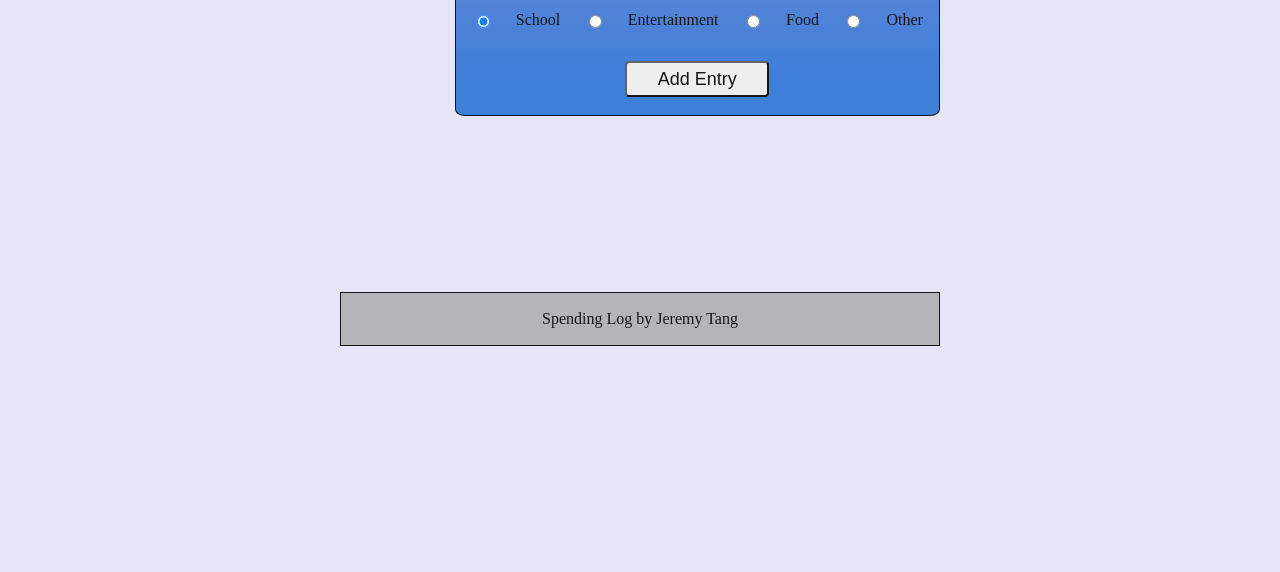
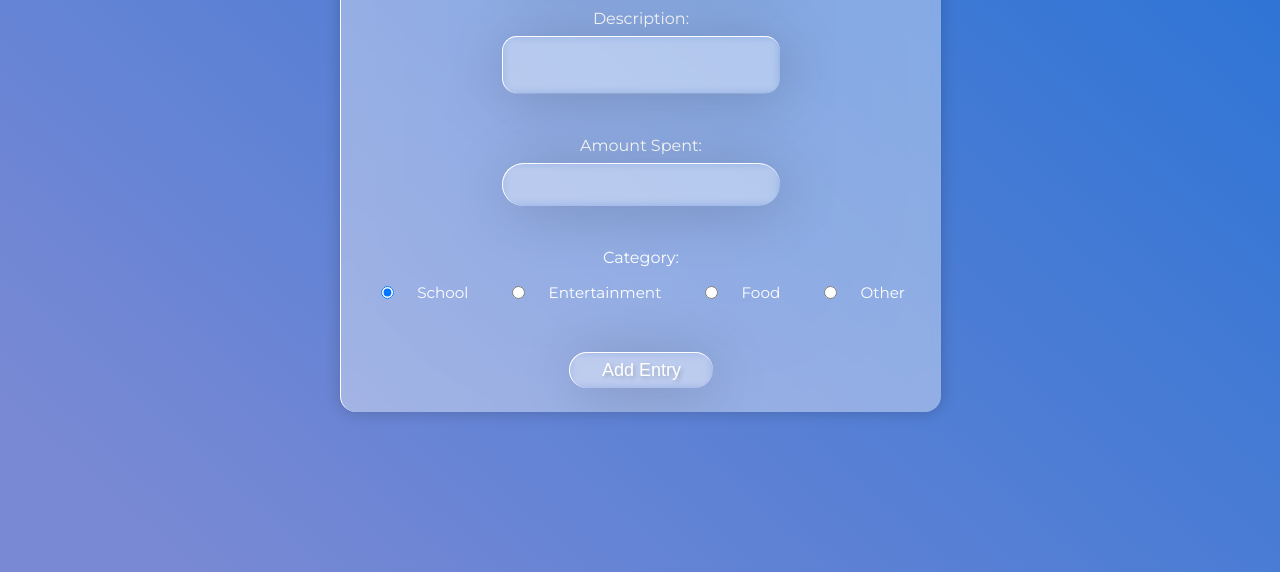
Before and after one commit to jeremy-tang03/spending-log, a plain HTML site: page index.html in a window 1280 px wide. Shown: the part 262-834 px from the top of the page. Before the commit the page ends 800 px from the top, so only its background shows below. Drawn offline with Linux system fonts and the light colour scheme.

Commit message:
Update style.css

```diff
--- a/styles/style.css
+++ b/styles/style.css
@@ -1,60 +1,156 @@
 /* Jeremy Tang */
+@import url('https://fonts.googleapis.com/css2?family=Montserrat:wght@400;600&display=swap');
+
 html {
-    overflow-y:scroll;
+    overflow-y: scroll;
+    overflow-x: hidden;
 }
-body{
+
+body {
+    font-family: 'Montserrat', sans-serif;
     max-width: 600px;
     width: 100%;
+    height: 100%;
     text-align: center;
     margin: 1em auto;
     background-color: #e5e5f7;
-    opacity: 0.9;
+    opacity: 1;
     background-image: radial-gradient(#444cf7 0.5px, #e5e5f7 0.5px);
-    background-size: 10px 10px;
-}
-section{
-    border: black solid 1px;
-    margin-bottom: 1em;
+    background-image: linear-gradient(-138deg, rgba(45, 116, 213, 1) 11.2%, rgba(121, 137, 212, 1) 91.2%);
+    justify-content: center;
+    color: #fff;
 }
 
-form{
-    width: 100%;
-    border: black solid 1px;
-    margin-bottom: 1em;
-    border-radius: 2%;
-    background-image: linear-gradient( 0deg,  rgba(45,116,213,1) 11.2%, rgba(121,137,212,1) 91.2% );
+.container {
+    margin: 5% 0px 10em;
 }
 
-form p{
+.container, section {
+    width: 100%;
+    box-shadow: 0 0 1rem 0 rgba(0, 0, 0, .2);
+    z-index: 1;
+    display: block;
+    position: relative;
+    z-index: 1;
+    overflow: hidden;
+    background: rgba(255, 255, 255, 0.2);
+    border-radius: 16px;
+    backdrop-filter: blur(5px);
+    -webkit-backdrop-filter: blur(5px);
+    border-left: 1px solid white;
+    border-top: 1px solid white;
+}
+
+.container::before {
+    content: "";
+    position: absolute;
+    background: inherit;
+    z-index: -1;
+    top: 0;
+    left: 0;
+    right: 0;
+    bottom: 0;
+    box-shadow: inset 0 0 2000px rgba(255, 255, 255, .1);
+    filter: blur(50px);
+    margin: -100px;
+}
+
+h2 {
+    text-transform: uppercase;
+    margin-bottom: 2.5em;
+    text-shadow: 2px 2px 4px rgba(0, 0, 0, 0.2);
+}
+
+form p {
     display: flex;
     justify-content: space-between;
     align-items: center;
     margin: 1em 1em;
+    flex-direction: column;
 }
 
-textarea{
-    width: 300px;
-    height: 80px;
+.topLabel {
+    margin-bottom: 0.5em;
 }
-#submitlog{
+
+p input, textarea, button {
+    background: transparent;
+    width: 250px;
+    padding: 1em;
+    margin-bottom: 2em;
+    border: none;
+    border-left: 1px solid white;
+    border-top: 1px solid white;
+    border-radius: 5000px;
+    backdrop-filter: blur(5px);
+    box-shadow: 4px 4px 60px rgba(0, 0, 0, 0.2);
+    color: #fff;
+    font-weight: 500;
+    transition: all 0.2s ease-in-out;
+    text-shadow: 2px 2px 4px rgba(0, 0, 0, 0.2);
+}
+
+input[type="radio"] {
+    margin: auto;
+}
+
+textarea {
+    border-radius: 15px;
+    resize: none;
+}
+
+.choices label {
+    font-size: 0.95em;
+    margin-right: 20px;
+}
+
+label[for="other"] {
+    margin-right: 20px;
+}
+
+#submitlog {
     width: 8em;
     height: 2em;
     font-size: 18px;
-    margin-bottom: 1em;
+    margin-top: 1em;
+    margin-bottom: 1.3em;
+    align-items: center;
+    padding: 0;
 }
 
-button{
-    border-radius: 4px;
+button {
+    cursor: pointer;
 }
 
-div{
+input:hover, textarea:hover {
+    background: rgba(255, 255, 255, 0.2)
+}
+
+button:hover {
+    background: rgba(255, 255, 255, 0.2)
+}
+
+div {
     display: flex;
     justify-content: space-between;
     align-items: center;
     margin: 0 1em;
 }
 
-ul{
+section {
+    margin-bottom: 0.65em;
+    border: rgba(255, 255, 255, 0.5) solid 2px;
+    border-radius: 10px;
+    z-index: 1;
+    box-shadow: 0 4px 30px rgba(0, 0, 0, 0.1);
+    text-shadow: 2px 2px 4px rgba(0, 0, 0, 0.2);
+}
+
+main section div button {
+    width: 100px;
+}
+
+ul {
     padding: 0;
     display: flex;
     justify-content: space-between;
@@ -62,7 +158,8 @@ ul{
     gap: 10em;
 }
 
-footer{
+footer {
+    display: none;
     background-color: #aeb0b5;
     padding: 1px;
     border: black solid 1px;
```
